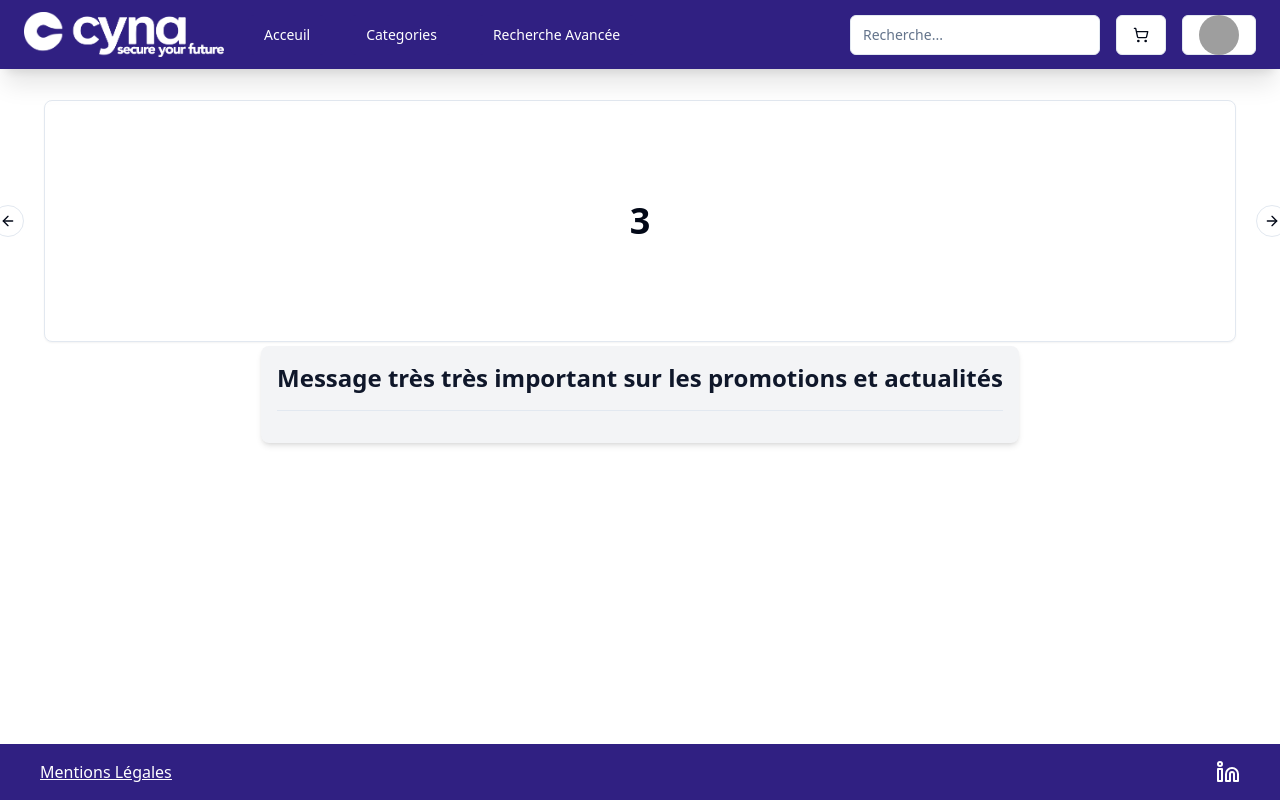
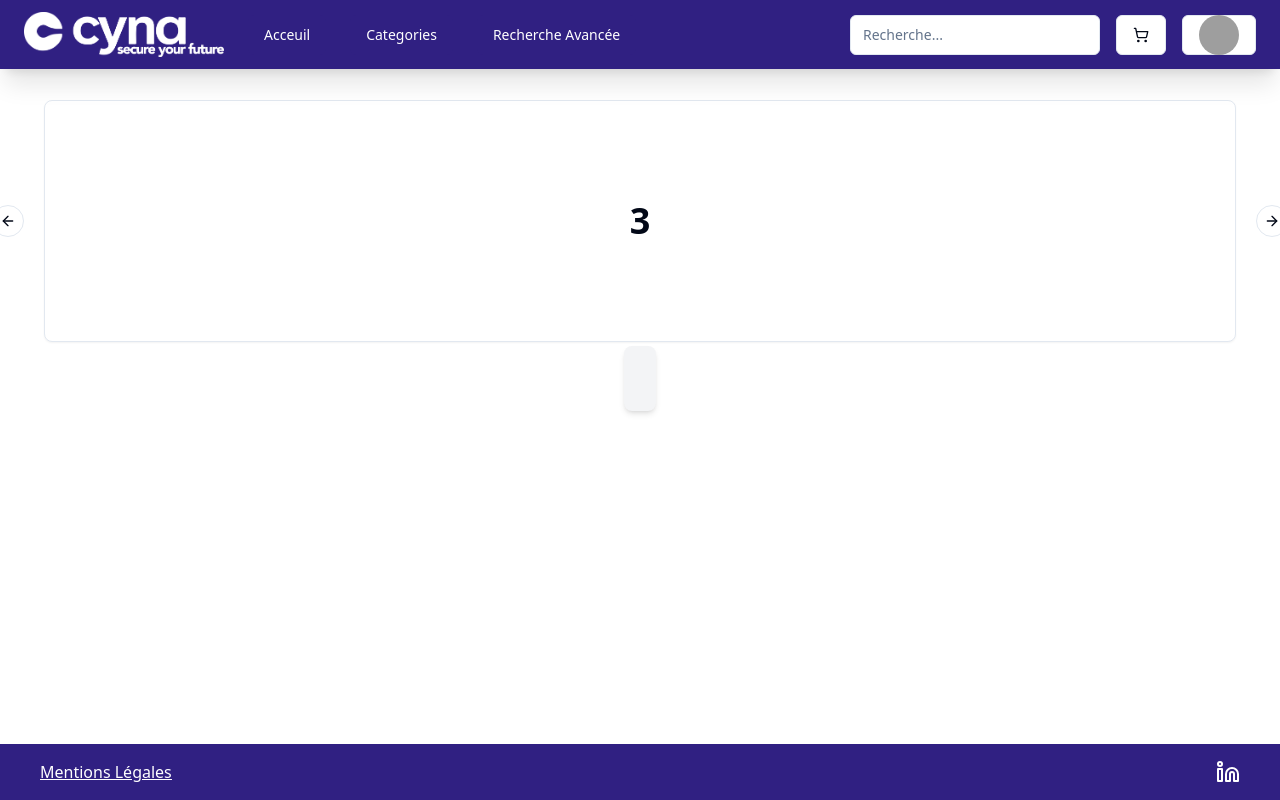
Before and after one commit to odakris/cyna, a Next.js app: page / in a window 1280 px wide. Built offline with nearby package versions, Linux system fonts and the light colour scheme; grey boxes are pictures that could not be loaded.

Commit message:
update message component to handle custom messages

```diff
--- a/components/Message/Message.tsx
+++ b/components/Message/Message.tsx
@@ -1,11 +1,11 @@
 import { Separator } from "@/components/ui/separator"
 
-export function Message() {
+export function Message({ message }: { message: string }) {
   return (
     <div className="bg-gray-100 p-4 rounded-lg shadow-md">
       <div className="space-y-1">
         <h1 className="text-2xl font-bold text-center text-primary">
-          Message très très important sur les promotions et actualités
+          {message}
         </h1>
       </div>
       <Separator className="my-4" />
```
